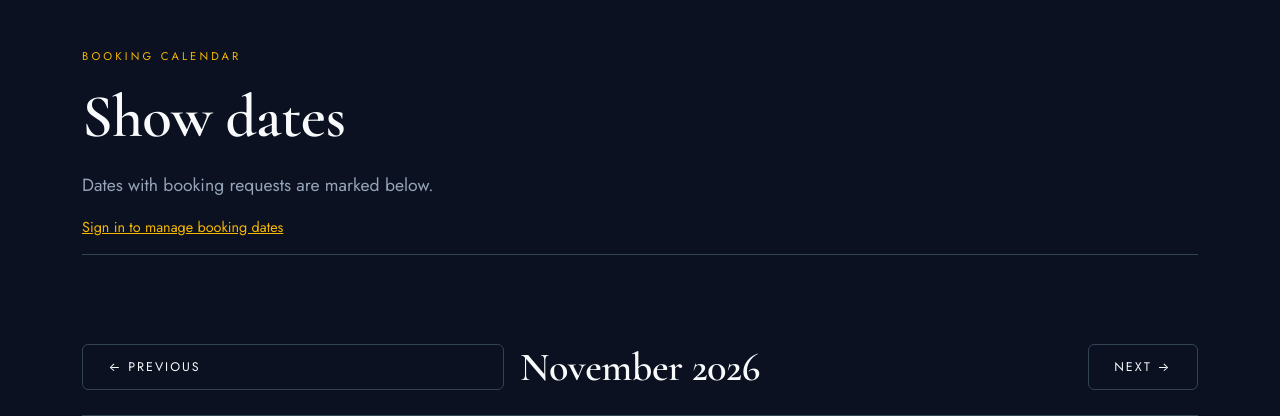
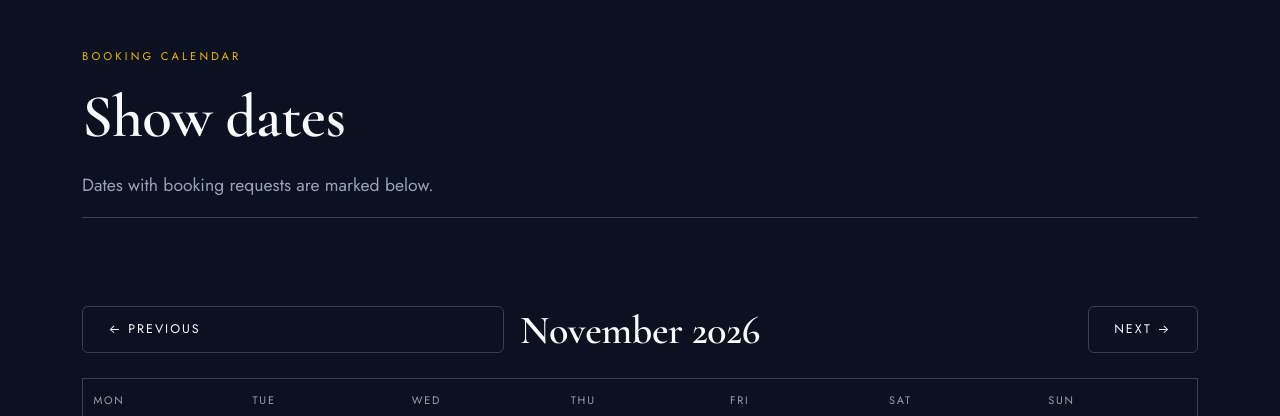
Before and after one commit to umukorodavid388-lang/clarinetportfolio, a Django app: page /calendar/ in a window 1280 px wide. Shown: the part 81-497 px from the top of the page. Run offline with Django 5.2, Linux system fonts and the light colour scheme; data comes from the database, SQL or seed files in the repository; some libraries are stand-ins or nearby versions.

Commit message:
remove the link in the calender

```diff
--- a/clarinet/tests.py
+++ b/clarinet/tests.py
@@ -28,7 +28,8 @@ class BookingCalendarTests(TestCase):
         self.assertContains(response, "June 2026")
         self.assertContains(response, "15")
         self.assertContains(response, "Booked")
-        self.assertContains(response, "Sign in to manage booking dates")
+        self.assertNotContains(response, "Sign in to manage booking dates")
+        self.assertNotContains(response, "Remove date")
         self.assertNotContains(response, "Concert Hall")
         self.assertNotContains(response, "Private Booker")
         self.assertNotContains(response, "booker@example.com")
--- a/static/css/style.css
+++ b/static/css/style.css
@@ -358,8 +358,6 @@ a.panel:hover, .panel.hoverable:hover {
 }
 .calendar-heading > :last-child { justify-self: end; }
 .calendar-month { font-size: clamp(1.7rem, 4vw, 2.5rem); text-align: center; }
-.calendar-admin-note { margin-top: 1rem; color: var(--muted); font-size: 0.9rem; }
-.calendar-admin-note a { color: var(--brass); text-decoration: underline; }
 .calendar-table-wrap { overflow-x: auto; border: 1px solid var(--border); }
 .calendar-table { width: 100%; min-width: 600px; border-collapse: collapse; table-layout: fixed; }
 .calendar-table th {
--- a/templates/clarinet/calendar.html
+++ b/templates/clarinet/calendar.html
@@ -12,14 +12,6 @@
   <p class="lede mt-3" style="max-width: 38rem;">
     Dates with booking requests are marked below.
   </p>
-
-  {% if request.user.is_staff %}
-    <p class="calendar-admin-note">You are signed in as an administrator. You can remove a date from the calendar below.</p>
-  {% else %}
-    <p class="calendar-admin-note">
-      <a href="{% url 'admin:login' %}?next={% url 'calendar' %}">Sign in to manage booking dates</a>
-    </p>
-  {% endif %}
 
   {% if messages %}
     {% for message in messages %}
```
